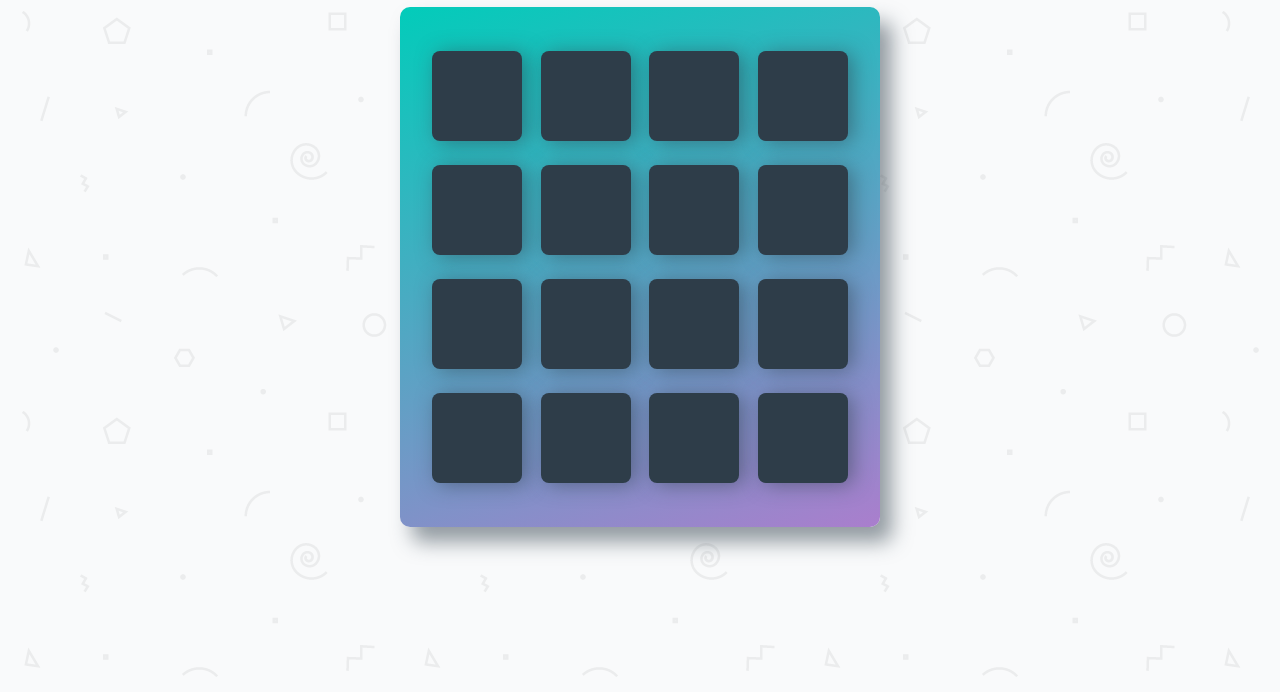
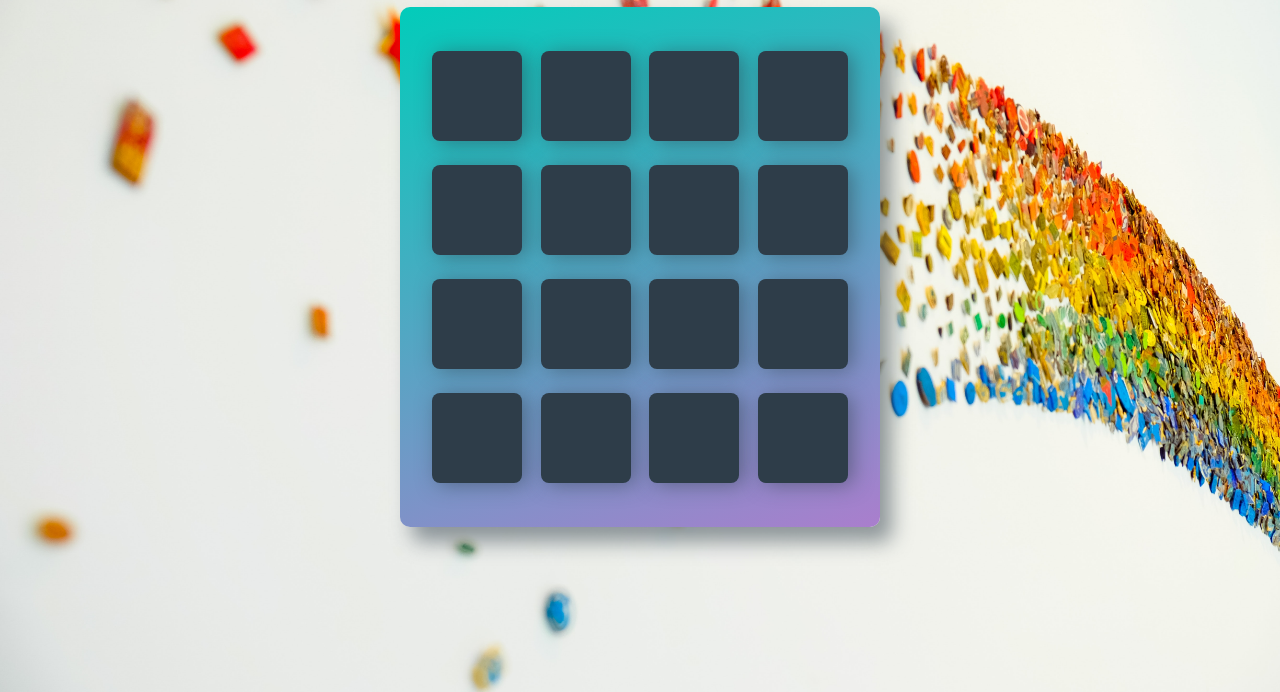
Before and after one commit to hugotiburtino/memorygame, a website: page index.html in a window 1280 px wide. Shown: the part 108-800 px from the top of the page. Drawn offline with Linux system fonts and the light colour scheme; a web font is replaced by a local one.

Commit message:
Add bg image with rainbow theme

```diff
--- a/css/app.css
+++ b/css/app.css
@@ -17,7 +17,8 @@ body {
 }
 
 body {
-    background: #ffffff url('../img/geometry2.png'); /* Background pattern from Subtle Patterns */
+    background: url('../img/rainbow.jpg');
+    background-size: cover;
     font-family: 'Coda', cursive;
 }
 
```
Also changed, not shown: README.md, img/geometry2.png (deleted), img/rainbow.jpg (added).
